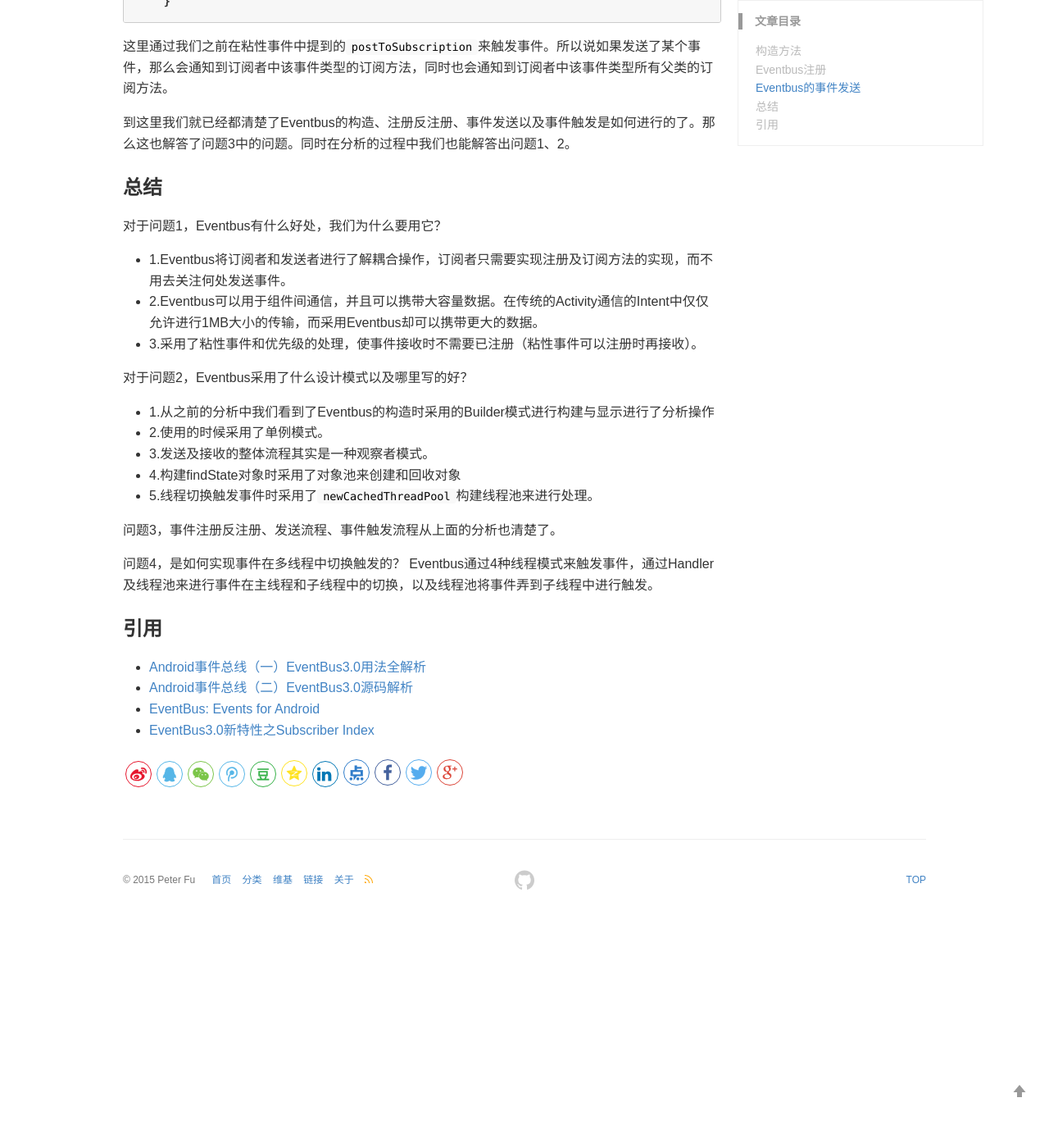
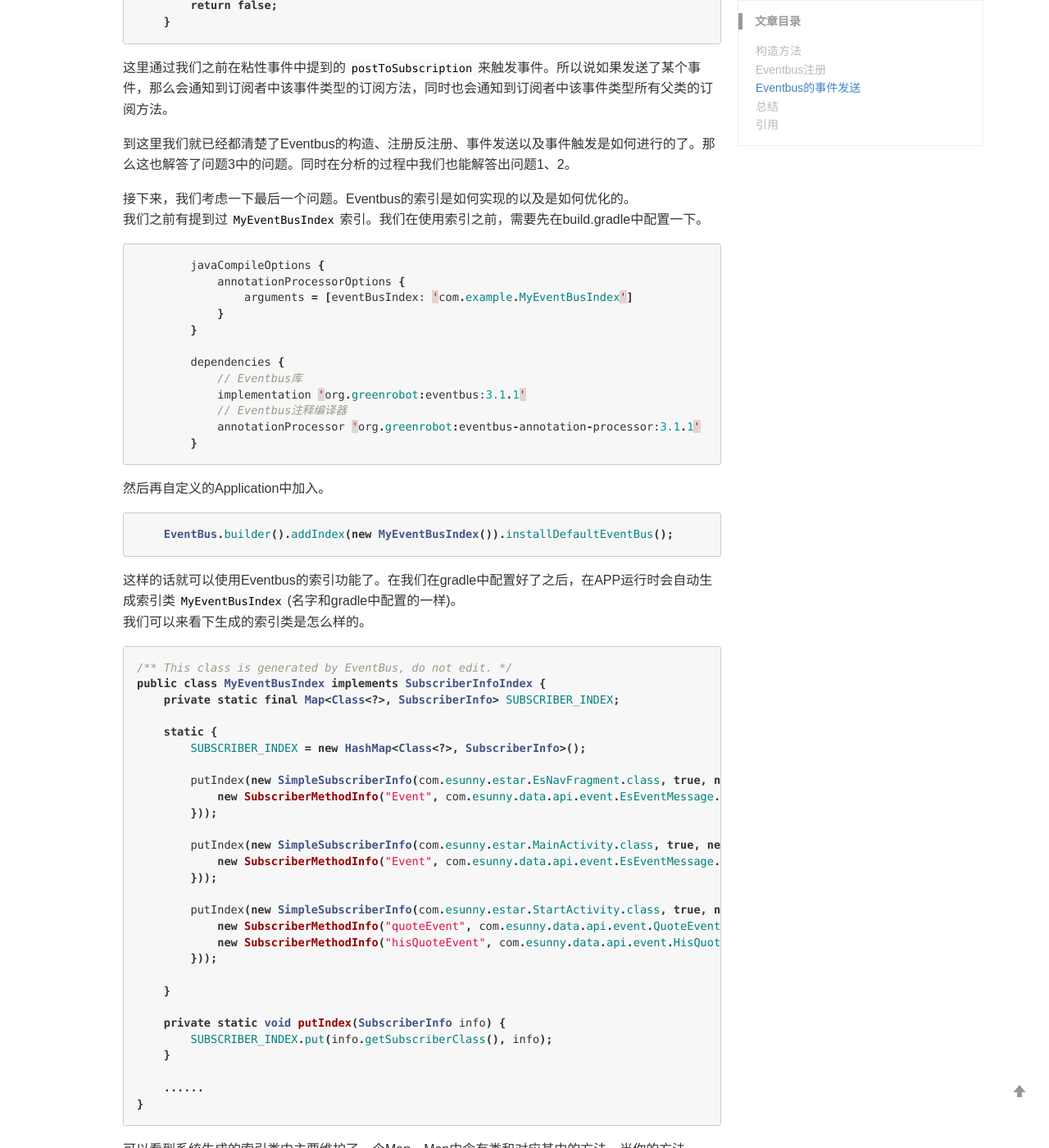
Before and after one commit to PeterXiaosa/PeterXiaosa.github.io, a Jekyll site: the page built from _posts/2019-06-06-Eventbus运行流程浅析.md, in a window 1280 px wide and 1400 px high, scrolled down 8796 px. Shown: the whole window at 82% size. Built offline with Jekyll 4.4.1, drawn with Linux system fonts in a browser that asks for light colours; comment, search, counter and statistics services are not loaded; before the commit the page ends 9918 px from its top, so only the background shows below that; some of the changed text lies outside the part shown.

Commit message:
Modify the Eventbus index page.

````diff
--- a/_posts/2019-06-06-Eventbus运行流程浅析.md
+++ b/_posts/2019-06-06-Eventbus运行流程浅析.md
@@ -13,6 +13,7 @@ keywords: Android、EventBus
 * Q2.Eventbus在设计的时候采用了什么设计模式？或者说什么地方让我们觉得它写得好。
 * Q3.Eventbus事件注册反注册、发送流程、事件触发流程都是怎样实现的？
 * Q4.Eventbus是如何实现事件在多线程中切换触发的？
+* Q5.Eventbus的新特性索引是如何实现性能优化的？
 
 
 对于源码的切入，我们一般都从构造方法开始。
@@ -383,6 +384,60 @@ Eventbus的注册流程已经大致清除了，而反注册流程其实只是将
 
 到这里我们就已经都清楚了Eventbus的构造、注册反注册、事件发送以及事件触发是如何进行的了。那么这也解答了问题3中的问题。同时在分析的过程中我们也能解答出问题1、2。
 
+接下来，我们考虑一下最后一个问题。Eventbus的索引是如何实现的以及是如何优化的。
+我们之前有提到过`MyEventBusIndex`索引。我们在使用索引之前，需要先在build.gradle中配置一下。
+```java
+        javaCompileOptions {
+            annotationProcessorOptions {
+                arguments = [eventBusIndex: 'com.example.MyEventBusIndex']
+            }
+        }
+
+        dependencies {
+            // Eventbus库
+            implementation 'org.greenrobot:eventbus:3.1.1'
+            // Eventbus注释编译器
+            annotationProcessor 'org.greenrobot:eventbus-annotation-processor:3.1.1'
+        }
+```
+然后再自定义的Application中加入。
+```java
+    EventBus.builder().addIndex(new MyEventBusIndex()).installDefaultEventBus();
+```
+这样的话就可以使用Eventbus的索引功能了。在我们在gradle中配置好了之后，在APP运行时会自动生成索引类`MyEventBusIndex`(名字和gradle中配置的一样)。
+我们可以来看下生成的索引类是怎么样的。
+```java
+/** This class is generated by EventBus, do not edit. */
+public class MyEventBusIndex implements SubscriberInfoIndex {
+    private static final Map<Class<?>, SubscriberInfo> SUBSCRIBER_INDEX;
+
+    static {
+        SUBSCRIBER_INDEX = new HashMap<Class<?>, SubscriberInfo>();
+
+        putIndex(new SimpleSubscriberInfo(com.esunny.estar.EsNavFragment.class, true, new SubscriberMethodInfo[] {
+            new SubscriberMethodInfo("Event", com.esunny.data.api.event.EsEventMessage.class, ThreadMode.MAIN),
+        }));
+
+        putIndex(new SimpleSubscriberInfo(com.esunny.estar.MainActivity.class, true, new SubscriberMethodInfo[] {
+            new SubscriberMethodInfo("Event", com.esunny.data.api.event.EsEventMessage.class, ThreadMode.MAIN),
+        }));
+
+        putIndex(new SimpleSubscriberInfo(com.esunny.estar.StartActivity.class, true, new SubscriberMethodInfo[] {
+            new SubscriberMethodInfo("quoteEvent", com.esunny.data.api.event.QuoteEvent.class, ThreadMode.MAIN),
+            new SubscriberMethodInfo("hisQuoteEvent", com.esunny.data.api.event.HisQuoteEvent.class, ThreadMode.MAIN),
+        }));
+
+    }
+
+    private static void putIndex(SubscriberInfo info) {
+        SUBSCRIBER_INDEX.put(info.getSubscriberClass(), info);
+    }
+
+    ......
+}
+```
+可以看到系统生成的索引类中主要维护了一个Map。Map中含有类和对应其中的方法。当你的方法有`@Subscribe`的注释时就会自动添加进入。而且我们之前`findUsingInfo()`的时候就直接通过索引从map中拿到方法列表，而不是通过反射去获取。所以这样就大大提高了Eventbus的性能。
+
 ### 总结
 对于问题1，Eventbus有什么好处，我们为什么要用它？
 * 1.Eventbus将订阅者和发送者进行了解耦合操作，订阅者只需要实现注册及订阅方法的实现，而不用去关注何处发送事件。
@@ -400,6 +455,8 @@ Eventbus的注册流程已经大致清除了，而反注册流程其实只是将
 
 问题4，是如何实现事件在多线程中切换触发的？ Eventbus通过4种线程模式来触发事件，通过Handler及线程池来进行事件在主线程和子线程中的切换，以及线程池将事件弄到子线程中进行触发。
 
+问题5，Eventbus通过索引配置会自动生成索引类，并且索引类中会搜寻项目中包含`@Subscribe`的注释方法组成Map。当Eventbus需要获取方法的时候可以直接从Map中得到，而不用通过反射来获取，因此大大提升了Eventbus的性能。
+
 ### 引用
 
 * [Android事件总线（一）EventBus3.0用法全解析](https://blog.csdn.net/itachi85/article/details/52205464)
````
